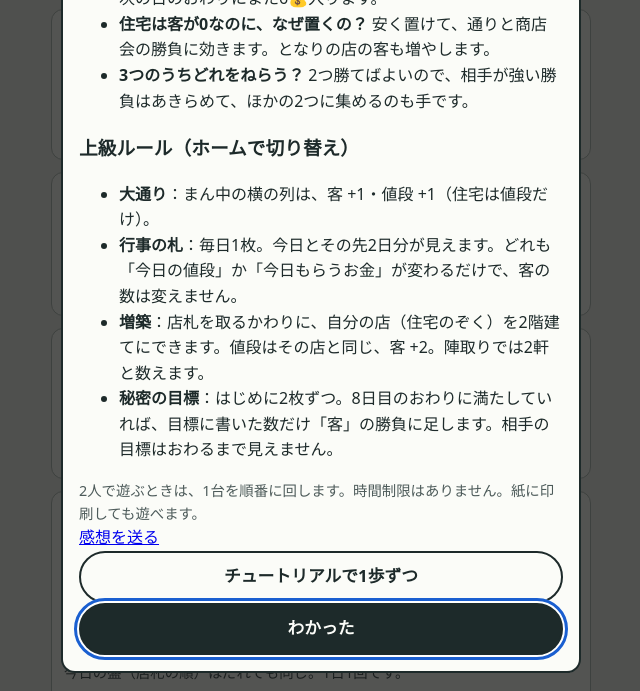
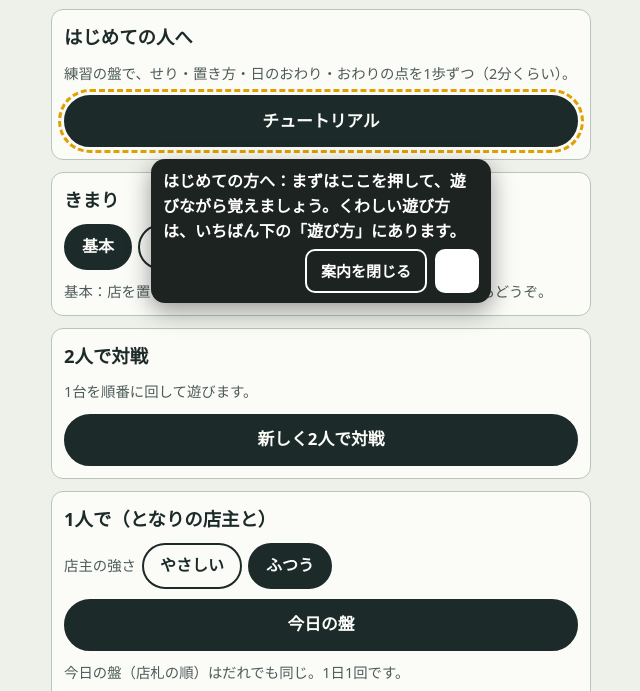
Before and after one commit to satou-aaaaa/yarikuri-shotengai, a plain HTML site: page index.html in a window 1280 px wide. Shown: the part 108-799 px from the top of the page, without its empty margins (319-959 px from the left). Drawn offline with Linux system fonts and the light colour scheme; a web font is replaced by a local one.

Commit message:
ひな形の共通部品を写す（shared-workflows 67f7985） (#15)
Co-authored-by: template-sync <41898283+github-actions[bot]@users.noreply.github.com>

```diff
--- a/index.html
+++ b/index.html
@@ -320,7 +320,8 @@ html.a11y-say body{padding-bottom:calc(64px + env(safe-area-inset-bottom,0px))!i
 //      （incidents/2026-11-21-hand-copied-helpers-drift.md）。
 //      あわせて、はじめて遊ぶ人への案内（吹き出し Core.coach）を足した。長い「遊び方」の窓の代わりに、練習の1問を遊びながら
 //      その場で一言ずつ教える（NN/g「Mobile Instructional Overlays」・Andersen ほか CHI 2012「The Impact of Tutorials on Games of Varying Complexity」）。
-//   3: 2026-11-22 吹き出しを出しているあいだ 0.4 秒ごとに場所を測り直す（古い場所に残って押す所を隠すことがあった）。ボタンの字を「案内を閉じる」に
+//   3: 2026-11-22 吹き出しを出しているあいだ 0.4 秒ごとに場所を測り直す（古い場所に残って押す所を隠すことがあった）。ボタンの字を「案内を閉じる」に。
+//      段の wait（その所が出るまで待つ）を足した。全ゲームの「はじめての練習」を sync-template の migrateFirstPlay が足すため
 //   2: 2026-11-22 感想フォームのゲーム名を、渡さなければ題（<title>）から入れる。sync-template が全ゲームを game-core に切り替える（migrateCore）ため
 // 決まり: 外へ通信しない。ゲームの関数の名前（toast・buzz など）は上書きしない（Core.toast などで呼ぶ）。
 (function () {
@@ -406,6 +407,7 @@ html.a11y-say body{padding-bottom:calc(64px + env(safe-area-inset-bottom,0px))!i
   //   sel   …… 吹き出しを付ける所。まだ画面に無いあいだは待つ（ゲームが画面を作り直しても付け直す）
   //   until …… その所が画面に出たら次へ進む（答えた・正解した など）。無ければ sel を押したら次へ
   //   button …… 押すと次へ進むボタンの字（読むだけの吹き出し）
+  //   wait  …… その所が画面に出るまで、この吹き出しは出さずに待つ（答えたあとにだけ「次へ」を指す など）
   //   pos   …… "below"（既定）か "above"。その側に場所が無ければ、ページを少し動かして場所を空ける（読む所を隠さないため）
   // 吹き出しは押す所を隠さない（上か下の空いたほうに出す）。「案内を閉じる」と Esc でいつでもやめられる。
   const coach = (() => {
@@ -440,7 +442,7 @@ html.a11y-say body{padding-bottom:calc(64px + env(safe-area-inset-bottom,0px))!i
       while (steps && i < steps.length && steps[i].until && find(steps[i].until)) i++;
       if (!steps) return;
       if (i >= steps.length) return stop(true);
-      const st = steps[i], el = find(st.sel);
+      const st = steps[i], el = st.wait && !find(st.wait) ? null : find(st.sel);
       if (!el) { box.hidden = true; mark(null); return; }
       box.hidden = false; mark(el);
       const fresh = shown !== i;
@@ -732,6 +734,18 @@ function calHtml(s) {
   return `<div class="cal">${cells.join("")}</div><p class="note">★勝ち ○遊んだ ▶あとから遊べる日（7日前まで。連続の日数には入りません）</p>`;
 }
 
+// first-play:begin（shared-workflows の scripts/sync-template.mjs が足した。直すときはひな形を直す）
+// はじめての人：長い「遊び方」の窓を出さず、はじめに押す所へ吹き出しを1つだけ出す（game-core の Core.coach）。
+// 「見た」は出したその場で残す（くわしい遊び方はいつでもいちばん下の「遊び方」から）
+const FIRST_STEPS = [
+  { sel: "#go-tut", text: "はじめての方へ：まずはここを押して、遊びながら覚えましょう。くわしい遊び方は、いちばん下の「遊び方」にあります。" },
+];
+function firstPlay() {
+  save((s) => { s.tut = true; });
+  if (!window.Core || !Core.coach || !document.querySelector(FIRST_STEPS[0].sel)) return openHow();
+  Core.coach.start(FIRST_STEPS, { home });
+}
+// first-play:end
 function home() {
   gen++; G = null; RUN = null; MODE = null; sel = null;
   const s = load(), t = todayKey(), td = s.days[t], st = streak(s.days);
@@ -784,7 +798,7 @@ function home() {
   if (aRun) $("go-a").onclick = () => resume("a");
   // 同じ日の途中の回があれば続きから（新しく始めると進めた手が消える。PR #1 の CodeRabbit）
   document.querySelectorAll("[data-late]").forEach((b) => (b.onclick = () => (aRun && aRun.date === b.dataset.late ? resume("a") : start("a", b.dataset.late))));
-  if (!s.tut) openHow();
+  if (!s.tut) firstPlay();
 }
 
 // 遊び方の「3つの勝負」の例（チュートリアルのおわりの盤と同じ。数は rules.js で数える）
```
Also changed, not shown: qa/run.mjs (+4 -3 lines).
